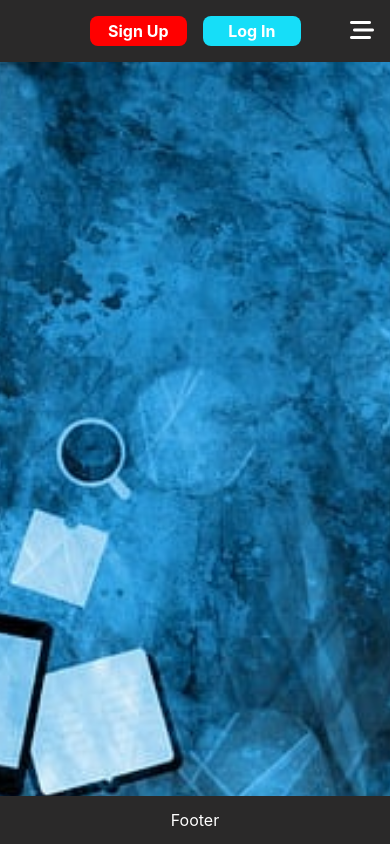
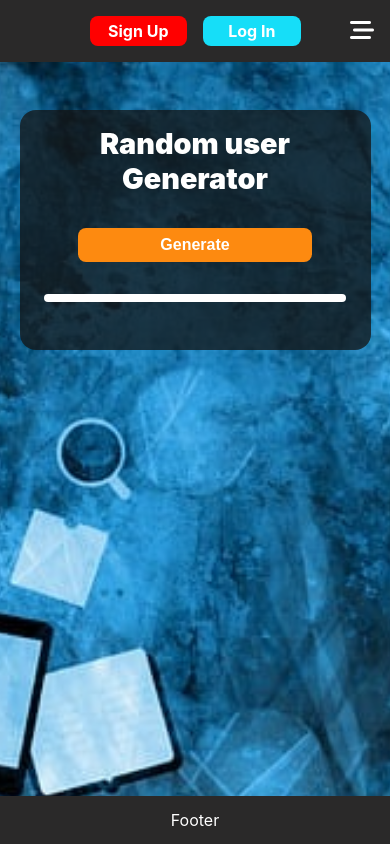
Before and after one commit to dev-surajkumar/My-Mini-Project, a React (Create React App) app: page /My-Mini-Project/userrandom in a window 390 px wide. Built offline with nearby package versions, Linux system fonts and the light colour scheme.

Commit message:
Added Random user Api component

```diff
--- a/src/App.js
+++ b/src/App.js
@@ -16,6 +16,7 @@ import Imagegenerator from './components/Imagegenerator';
 import Weather from './components/Weather';
 import Expense from './components/Expense';
 import Typing from './components/Typing';
+import Randomuser from './components/Randomuser';
 
 
 const App = () => {
@@ -36,6 +37,7 @@ const App = () => {
       <Route path="/weather" element={<Weather/>}/>
       <Route path="/expense" element={<Expense/>}/>
       <Route path="/typing" element={<Typing/>}/>
+      <Route path="/userrandom" element={<Randomuser/>}/>
     </Routes>
   </main>
   <Footer />
--- a/src/components/LeftPannel.jsx
+++ b/src/components/LeftPannel.jsx
@@ -7,6 +7,7 @@ const LeftPannel = () => {
 
       <Link to="/aiimage">AI Image Generator</Link>
       <Link to="/weather">My Weather App</Link>
+      <Link to="/userrandom">Random User Generator</Link>
     </div>
   )
 }
--- /dev/null
+++ b/src/components/Randomuser.jsx
@@ -0,0 +1,43 @@
+import { useState } from "react"
+import './styles/randomuserstyle.css'
+
+const  Randomuser = () => {
+    const [user, setUser]= useState(null);
+    const [loading, setLoading]=useState(false)
+    const handleGenerate = async () => {
+        setLoading(true)
+        const res = await fetch ('https://randomuser.me/api/')
+        const users = await res.json()
+        setUser(users.results[0])
+        setLoading(false)
+    }
+
+
+    return (
+        <div className="randomuser-container">
+            <h1>Random user Generator</h1>
+            <button onClick={handleGenerate}>Generate</button>
+            <hr />
+            <h3>{loading ? 'Loading....': ''}</h3>
+            {user &&
+            <div className="user-container">
+                <img src={user.picture.large} alt="" />
+                <div>
+                    <h2>{user.name.title} {user.name.first} {user.name.last}</h2>
+                    <h3>Age: <span>{user.dob.age}</span></h3>
+                    <p>{user.location.city}, {user.location.state}, {user.location.country}</p>
+                </div>
+                <div>
+                    <h3>Contact: <span>{user.email}</span></h3>
+                    <h3>Phone: <span>{user.phone}</span></h3>
+                    <h3>Cell: <span>{user.cell}</span></h3>
+                </div>
+
+            </div>
+            }
+
+        </div>
+    )
+}
+
+export default Randomuser
--- /dev/null
+++ b/src/components/styles/randomuserstyle.css
@@ -0,0 +1,117 @@
+.randomuser-container{
+    width: 60%;
+    height: auto;
+    display: flex;
+    flex-direction: column;
+    justify-content: space-between;
+    align-items: center;
+    gap: 2rem;
+    border-radius: 1rem;
+    background-color: hsla(0, 0%, 8%, 0.751);
+    color: #fff;
+    margin: 3rem auto;
+    padding: 1rem;
+    padding-bottom: 2rem;
+}
+.randomuser-container h1{
+    font-size: 2.5rem;
+    font-weight: 900;
+}
+.randomuser-container hr{
+    width: 90%;
+    height: .5rem;
+    border-radius: 1rem;
+    outline: none;
+    border: none;
+    background-color: #fff;
+}
+.randomuser-container button{
+    width: 30%;
+    height: auto;
+    padding: .5rem;
+    border: none;
+    outline: none;
+    background-color: rgb(253, 138, 16);
+    color: #fff;
+    border-radius: .5rem;
+    font-size: 1.5rem;
+    font-weight: 700;
+    cursor: pointer;
+}
+.randomuser-container button:hover{
+    transform: scale(.9);
+}
+
+.user-container{
+    width: 90%;
+    height: auto;
+    display: flex;
+    flex-direction: column;
+    justify-content: center;
+    align-items: center;
+    background-color: #fff;
+    color: #333;
+    padding: 1rem;
+    gap: 1rem;
+    text-align: center;
+    border-radius: 1rem;
+}
+.user-container img{
+    width: 30%;
+    height: auto;
+    object-fit: contain;
+    border-radius: 50%;
+    box-shadow: 0 0 10px aqua;
+}
+.user-container span{
+    color: rgb(5, 178, 253);
+}
+
+
+/* Tablets (width: 768px to 1024px) */
+@media (max-width: 1024px) {
+    .randomuser-container {
+      width: 80%;
+    }
+
+    .randomuser-container h1 {
+      font-size: 2rem;
+    }
+
+    .randomuser-container button {
+      width: 50%;
+      font-size: 1.2rem;
+    }
+
+    .user-container img {
+      width: 40%;
+    }
+  }
+
+  /* Phones (width: up to 767px) */
+  @media (max-width: 767px) {
+    .randomuser-container {
+      width: 90%;
+      padding: 1rem 0.5rem;
+    }
+
+    .randomuser-container h1 {
+      font-size: 1.8rem;
+      text-align: center;
+    }
+
+    .randomuser-container button {
+      width: 70%;
+      font-size: 1rem;
+      padding: 0.5rem;
+    }
+
+    .user-container {
+      width: 100%;
+      gap: 0.5rem;
+    }
+
+    .user-container img {
+      width: 50%;
+    }
+  }
```
